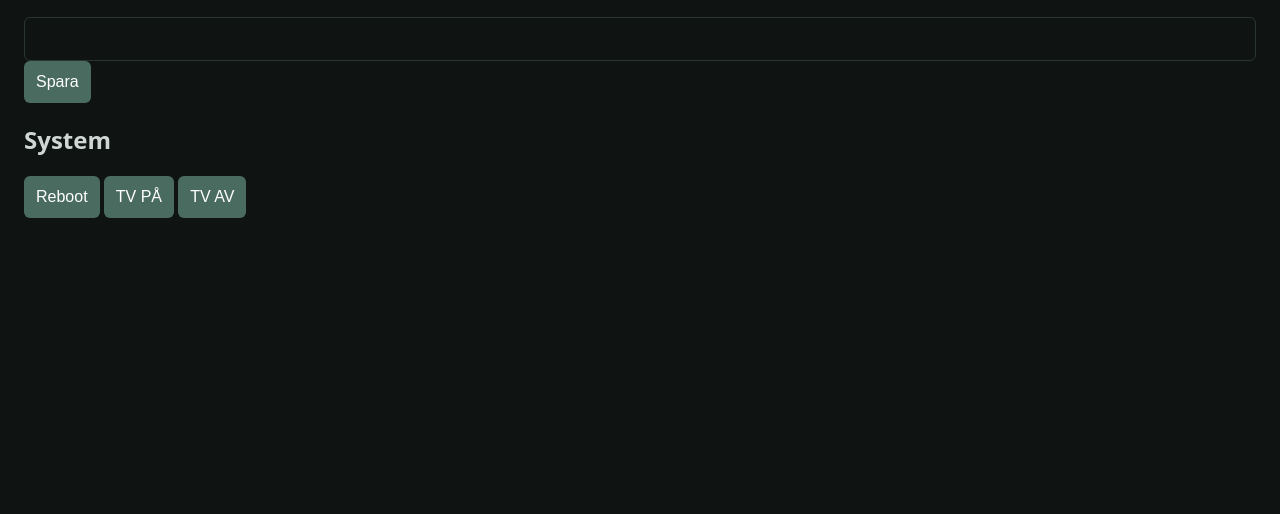
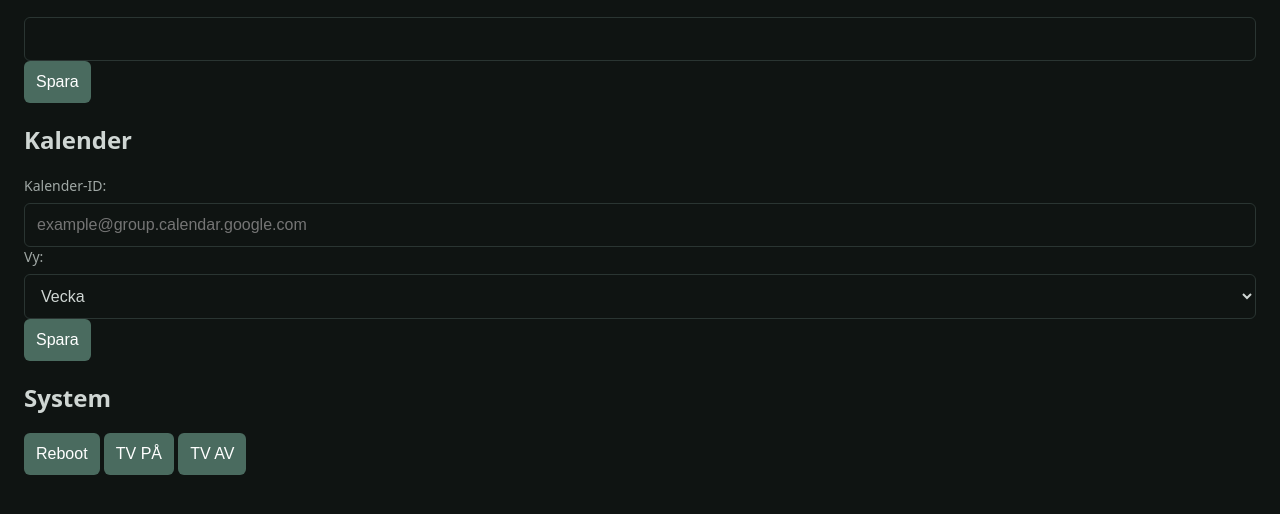
Before and after one commit to 5nine/infomagic, a plain HTML site: page public/ui/admin.html in a window 1280 px wide. Shown: the part 146-660 px from the top of the page. Drawn offline with Linux system fonts and the light colour scheme; no server answers.

Commit message:
Add admin for calendar settings

```diff
--- a/public/ui/admin.html
+++ b/public/ui/admin.html
@@ -15,6 +15,16 @@
 <input id="min" type="number">
 <button onclick="saveCfg()">Spara</button>
 
+<h2>Kalender</h2>
+<label>Kalender-ID:</label>
+<input id="calendarId" type="text" placeholder="example@group.calendar.google.com">
+<label>Vy:</label>
+<select id="calendarView">
+  <option value="WEEK">Vecka</option>
+  <option value="MONTH">Månad</option>
+</select>
+<button onclick="saveCalendarCfg()">Spara</button>
+
 <h2>System</h2>
 <button onclick="call('/api/system/reboot')">Reboot</button>
 <button onclick="call('/api/system/tv/on')">TV PÅ</button>
@@ -24,12 +34,28 @@
 async function loadCfg(){
   const c=await (await fetch('/api/config')).json();
   document.getElementById('min').value=c.minImageLongSide;
+  if(c.calendar){
+    document.getElementById('calendarId').value=c.calendar.calendarId||'';
+    document.getElementById('calendarView').value=c.calendar.view||'WEEK';
+  }
 }
 async function saveCfg(){
   await fetch('/api/config',{
     method:'POST',
     headers:{'Content-Type':'application/json'},
     body:JSON.stringify({minImageLongSide:+min.value})
+  });
+}
+async function saveCalendarCfg(){
+  await fetch('/api/config',{
+    method:'POST',
+    headers:{'Content-Type':'application/json'},
+    body:JSON.stringify({
+      calendar:{
+        calendarId:document.getElementById('calendarId').value,
+        view:document.getElementById('calendarView').value
+      }
+    })
   });
 }
 function call(url){ fetch(url,{method:'POST'}); }
--- a/server/server.js
+++ b/server/server.js
@@ -89,6 +89,11 @@ app.get('/api/config', (req, res) => {
 
 app.post('/api/config', requireRole(['admin']), (req, res) => {
   const cfg = loadConfig();
+  if (req.body.calendar && cfg.calendar) {
+    // Deep merge for calendar object
+    Object.assign(cfg.calendar, req.body.calendar);
+    delete req.body.calendar;
+  }
   Object.assign(cfg, req.body);
   saveConfig(cfg);
   res.json({ ok: true });
```
